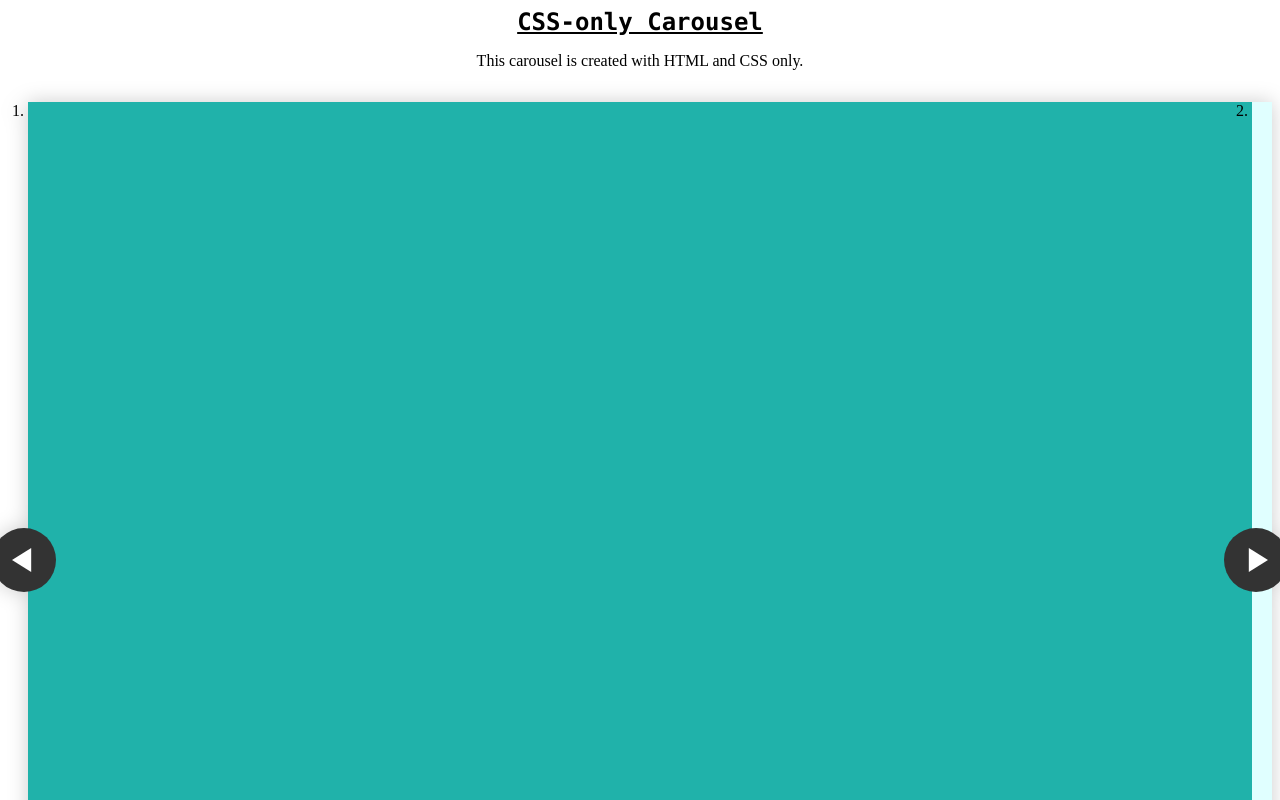
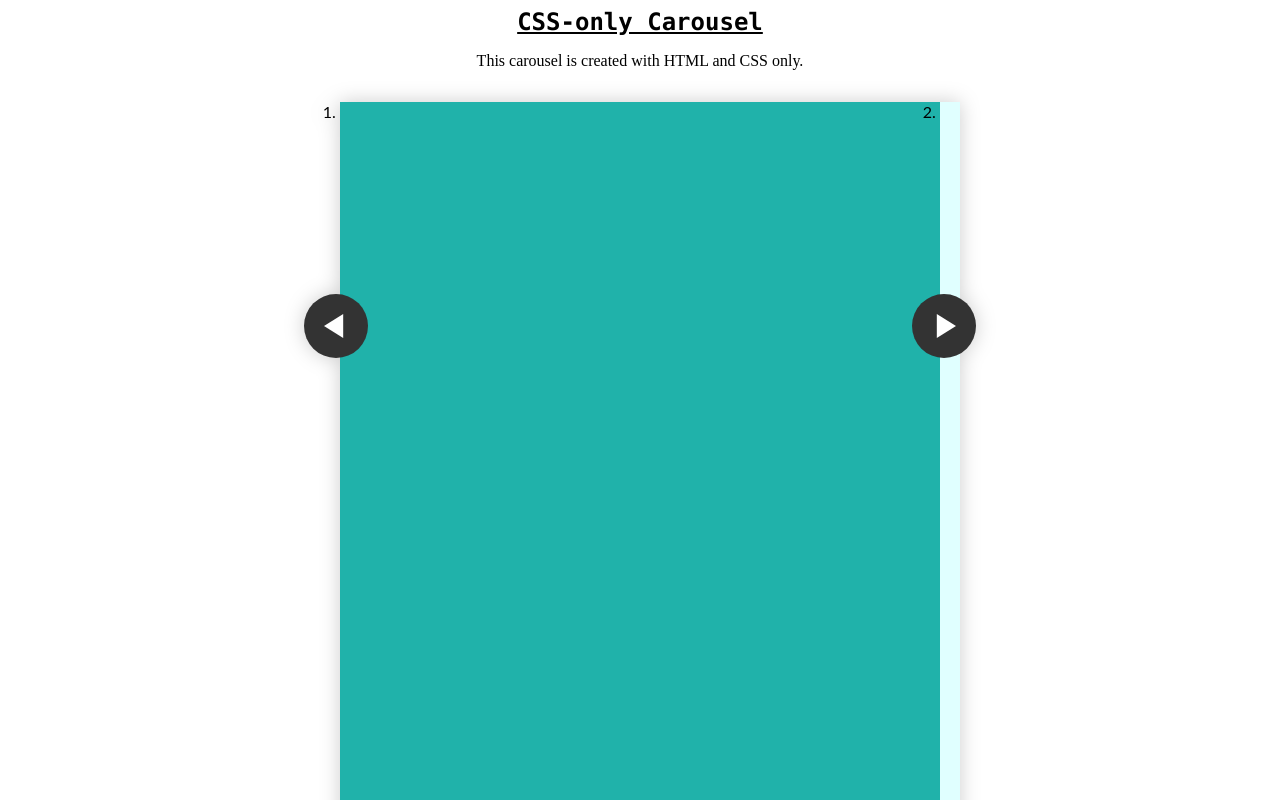
Before and after one commit to ralv4319/Group-Project-1900, a plain HTML site: page Pages/Experiment.html in a window 1280 px wide. Shown: the top 800 px of the page. Drawn offline with Linux system fonts and the light colour scheme.

Commit message:
Carousel work

```diff
--- a/CSS/style.css
+++ b/CSS/style.css
@@ -137,14 +137,15 @@ ul.history li {
     scroll-snap-align: center;
   }
 }
-/*
-body {
+
+.carousel {
   max-width: 37.5rem;
+  height: 1em;
   margin: 0 auto;
   padding: 0 1.25rem;
   font-family: 'Lato', sans-serif;
 }
-this was getting in the way*/
+
  {
   box-sizing: border-box;
   scrollbar-color: transparent transparent; /* thumb and track color */
@@ -287,6 +288,7 @@ this was getting in the way*/
   border-radius: 50%;
   font-size: 0;
   outline: 0;
+  z-index: 1;
 }
 
 .carousel::before,
```
Also changed, not shown: Pages/Artist_Background_Information.html (+3 -3 lines).
